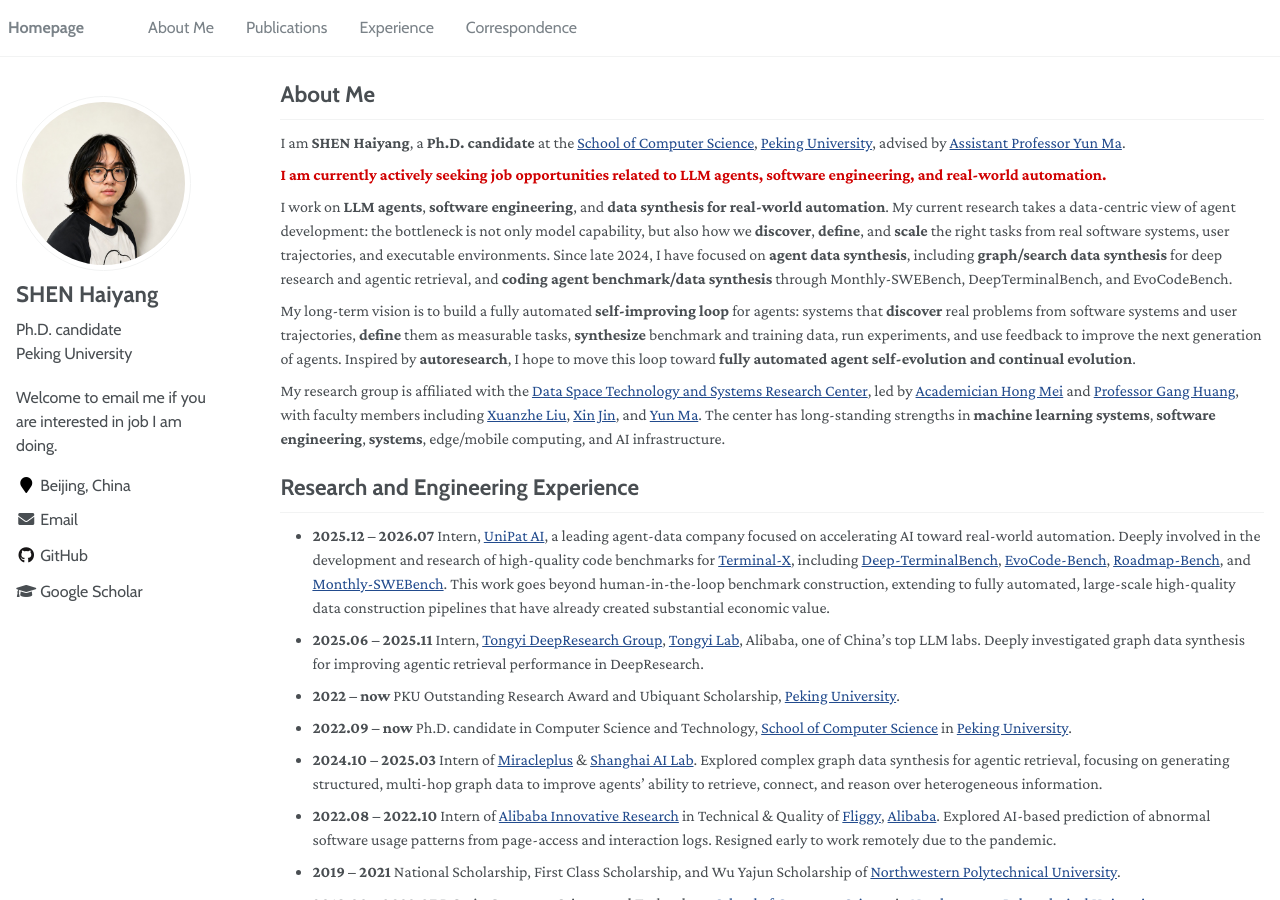
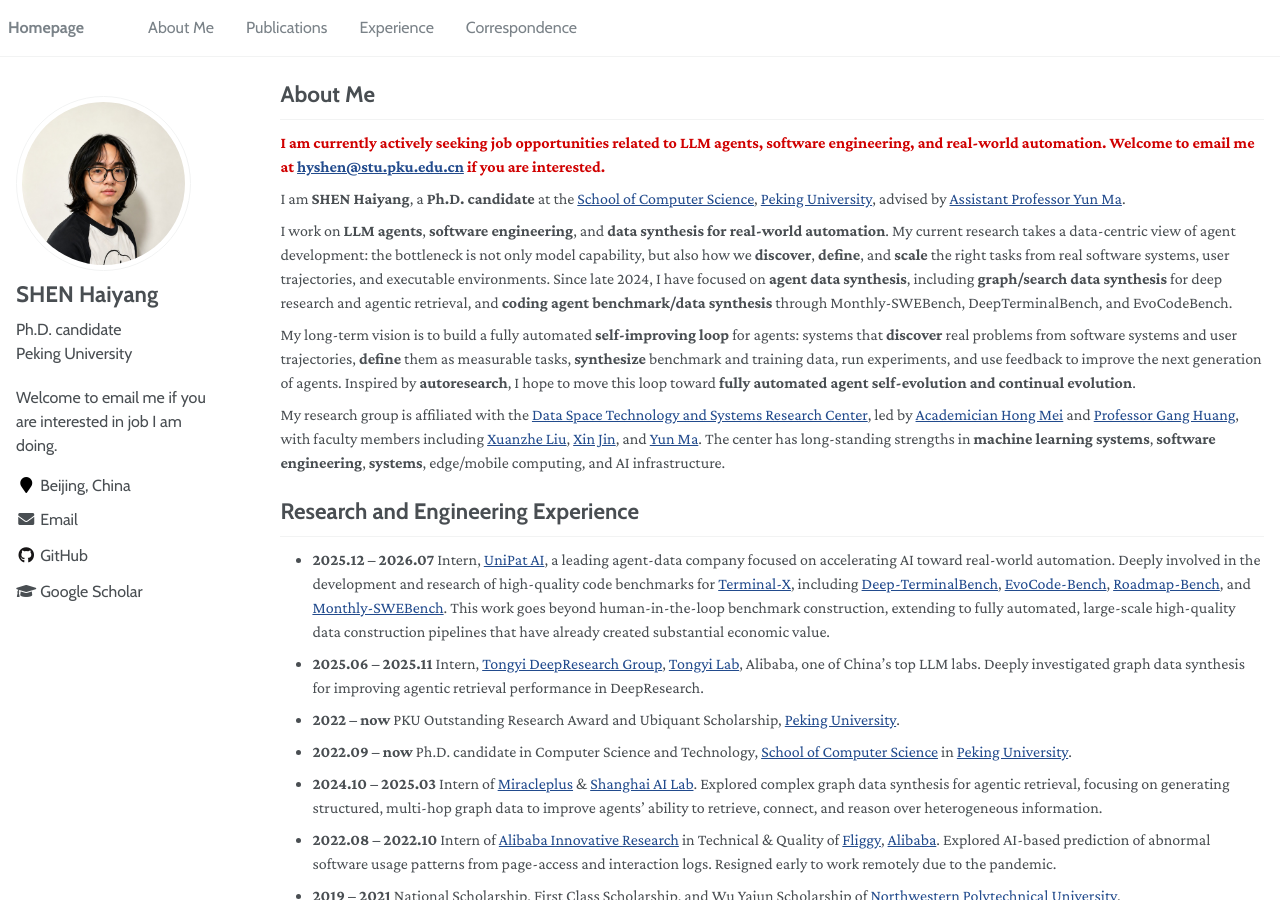
Before and after one commit to EachSheep/eachsheep.github.io, a Jekyll site: the page built from _pages/about.md, in a window 1280 px wide and 900 px high. Built offline with Jekyll 4.4.1, drawn with Linux system fonts in a browser that asks for light colours.

Commit message:
Move and expand job search notice

```diff
--- a/_pages/about.md
+++ b/_pages/about.md
@@ -18,9 +18,9 @@
 
 # About Me
 
+<p class="job-notice">I am currently actively seeking job opportunities related to LLM agents, software engineering, and real-world automation. Welcome to email me at <a href="mailto:hyshen@stu.pku.edu.cn">hyshen@stu.pku.edu.cn</a> if you are interested.</p>
+
 I am **SHEN Haiyang**, a **Ph.D. candidate** at the [School of Computer Science](https://cs.pku.edu.cn/), [Peking University](https://www.pku.edu.cn/), advised by [Assistant Professor Yun Ma](https://scholar.google.com/citations?hl=en&user=1hnJ3TgAAAAJ).
-
-<p class="job-notice">I am currently actively seeking job opportunities related to LLM agents, software engineering, and real-world automation.</p>
 
 I work on **LLM agents**, **software engineering**, and **data synthesis for real-world automation**. My current research takes a data-centric view of agent development: the bottleneck is not only model capability, but also how we **discover**, **define**, and **scale** the right tasks from real software systems, user trajectories, and executable environments. Since late 2024, I have focused on **agent data synthesis**, including **graph/search data synthesis** for deep research and agentic retrieval, and **coding agent benchmark/data synthesis** through Monthly-SWEBench, DeepTerminalBench, and EvoCodeBench.
 
```
